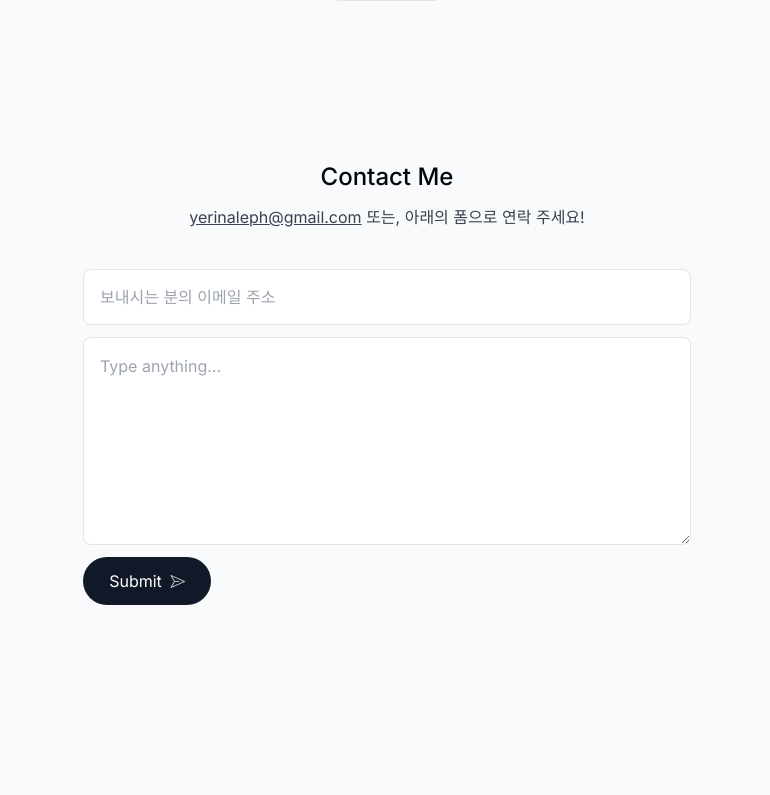
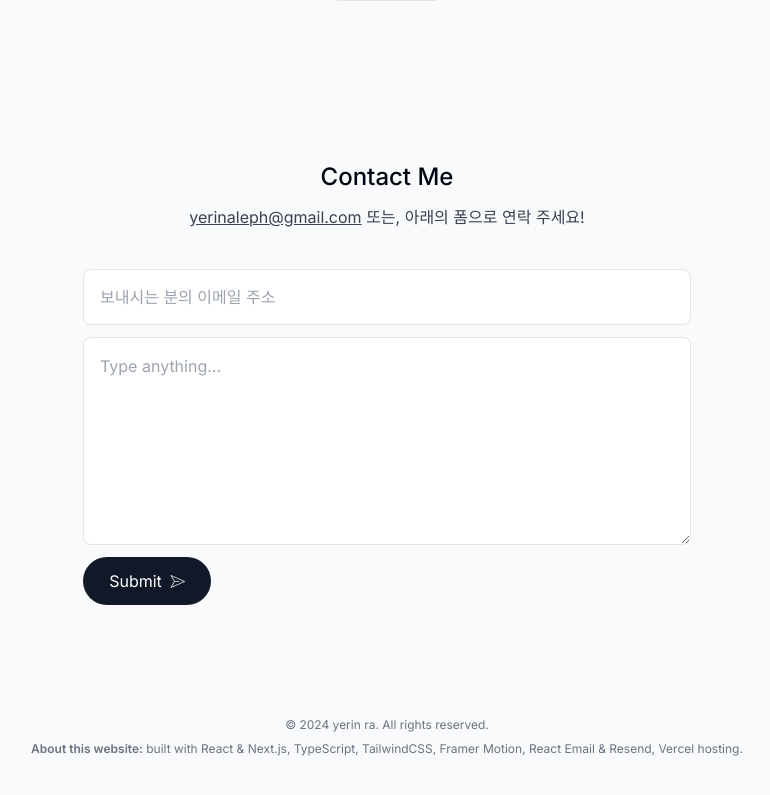
Before and after one commit to yerinra/yerinra-portfolio, a Next.js app: page / in a window 1280 px wide. Shown: the part 2161-2956 px from the top of the page, without its empty margins (253-1023 px from the left). Before the commit the page ends 2878 px from the top, so only its background shows below. Built offline with nearby package versions, Linux system fonts and the light colour scheme; no server answers.

Commit message:
✨ Feat: footer 컴포넌트

```diff
--- a/src/app/layout.tsx
+++ b/src/app/layout.tsx
@@ -4,6 +4,7 @@
 import Header from "@/components/header";
 import ActiveSectionContextProvider from "@/context/active-section-context";
 import { Toaster } from "sonner";
+import Footer from "@/components/footer";
 
 const inter = Inter({ subsets: ["latin"] });
 
@@ -29,6 +30,7 @@
           <Header />
           {children}
           <Toaster position="top-right" />
+          <Footer />
         </ActiveSectionContextProvider>
       </body>
     </html>
--- /dev/null
+++ b/src/components/footer.tsx
@@ -0,0 +1,16 @@
+import React from "react";
+
+export default function Footer() {
+  return (
+    <footer className="mb-10 px-4 text-center text-gray-500">
+      <small className="mb-2 block text-xs">
+        &copy; 2024 yerin ra. All rights reserved.
+      </small>
+      <p className="text-xs">
+        <span className="font-semibold">About this website:</span> built with
+        React & Next.js, TypeScript, TailwindCSS, Framer Motion, React Email &
+        Resend, Vercel hosting.
+      </p>
+    </footer>
+  );
+}
```
